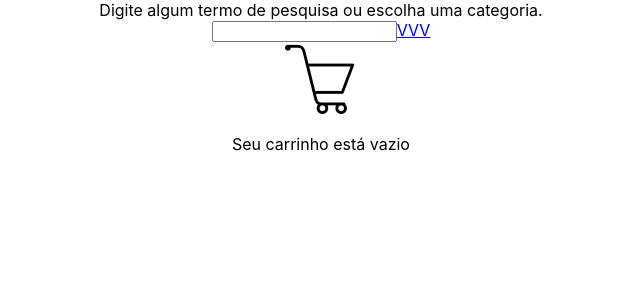
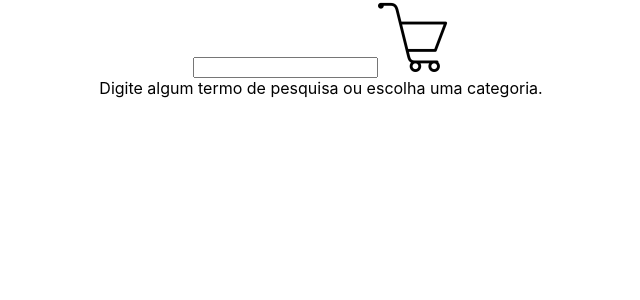
Before and after one commit to tryber/sd-03-block15-project-frontend-online-store-14, a React (Create React App) app: page / in a window 1280 px wide. Shown: the top 300 px of the page, without its empty margins (319-959 px from the left). Built offline with nearby package versions, Linux system fonts and the light colour scheme.

Commit message:
botão finalizado

```diff
--- a/src/App.js
+++ b/src/App.js
@@ -1,7 +1,6 @@
 import React from 'react';
 import { BrowserRouter, Route, Switch } from 'react-router-dom';
 import Search from './components/Search';
-import Carrinho from './components/Carrinho';
 import Shopping from './components/Shopping';
 import './App.css';
 
@@ -14,7 +13,6 @@ function App() {
           <Route exact path="/Shopping" component={Shopping} />
         </Switch>
       </BrowserRouter>
-      <Carrinho />
     </div>
   );
 }
--- a/src/components/Carrinho.js
+++ b/src/components/Carrinho.js
@@ -1,15 +1,8 @@
 import React from 'react';
-import Image from '../image/carrinho.png';
-import { BrowserRouter, Link } from 'react-router-dom';
 class Carrinho extends React.Component {
   render() {
     return (
       <div>
-        <BrowserRouter>
-          <Link to={'/Shopping'}>
-            <img src={Image} Alt="Carrinho de Compras" data-testid="shopping-cart-button" />
-          </Link>
-        </BrowserRouter>
         <p data-testid="shopping-cart-empty-message">Seu carrinho está vazio</p>
       </div>
     );
--- a/src/components/Search.js
+++ b/src/components/Search.js
@@ -1,15 +1,18 @@
 import React from 'react';
 import { Link } from 'react-router-dom'
+import Image from '../image/carrinho.png';
 
 class Search extends React.Component {
   render() {
     return (
       <div>
+        <input type="text" />
+        <Link to={'/Shopping'}>
+          <img src={Image} Alt="Carrinho de Compras" data-testid="shopping-cart-button" />
+        </Link><br />
         <label htmlFor="Barra-Pesquisa" data-testid="home-initial-message">
           Digite algum termo de pesquisa ou escolha uma categoria.
-        </label><br />
-        <input type="text" />
-        <Link to={'/Shopping'}>VVV</Link>
+        </label>
       </div>
     );
   }
--- a/src/components/Shopping.js
+++ b/src/components/Shopping.js
@@ -1,16 +1,12 @@
 import React, { Component } from 'react';
 import Image from '../image/box.png';
-import { BrowserRouter, Route, Link } from 'react-router-dom';
-import Search from './Search';
+import { Link } from 'react-router-dom';
 
 export class Shopping extends Component {
   render() {
     return(
       <div>
-        <BrowserRouter>
-            <Route exact path="/" component={Search} />
-            <Link to={'/'}>Voltar</Link>
-        </BrowserRouter>
+        <Link to={'/'}>Voltar</Link>
         <img src={Image} Alt="empty-box" />
         <p data-testid="shopping-cart-empty-message">Seu carrinho está vazio</p>
       </div>
```
